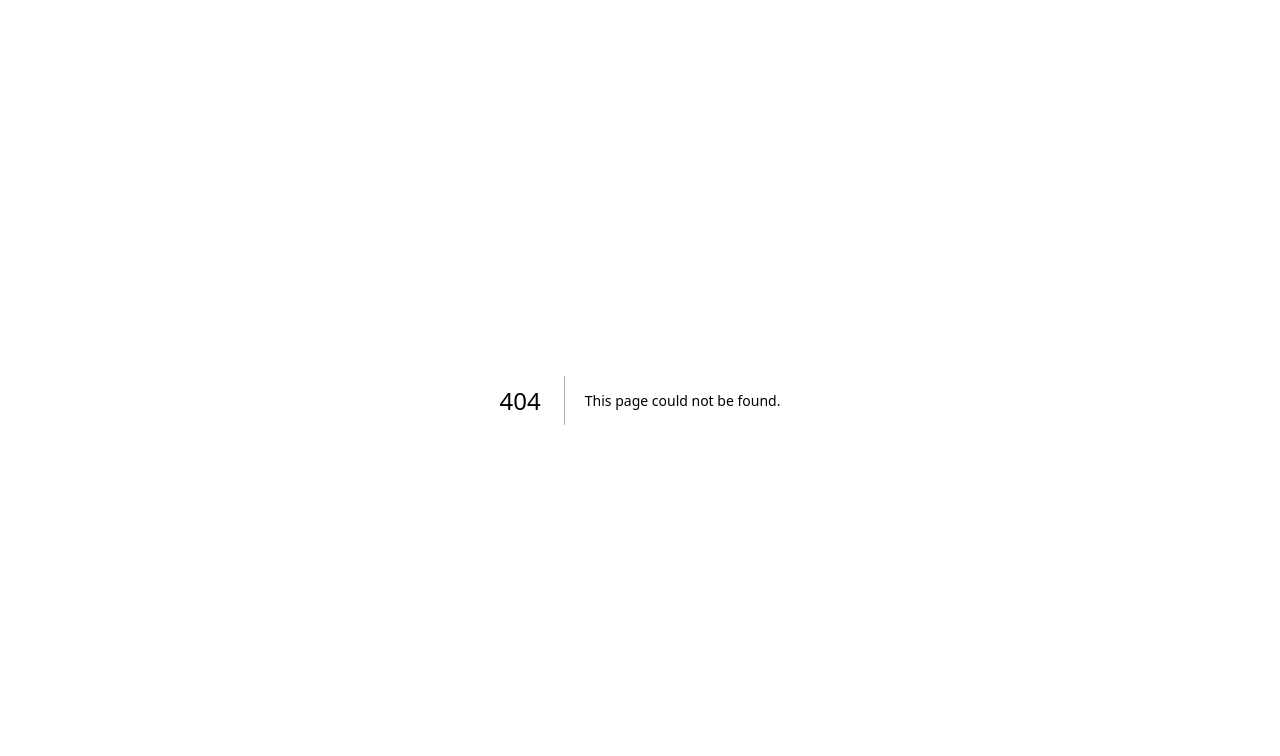
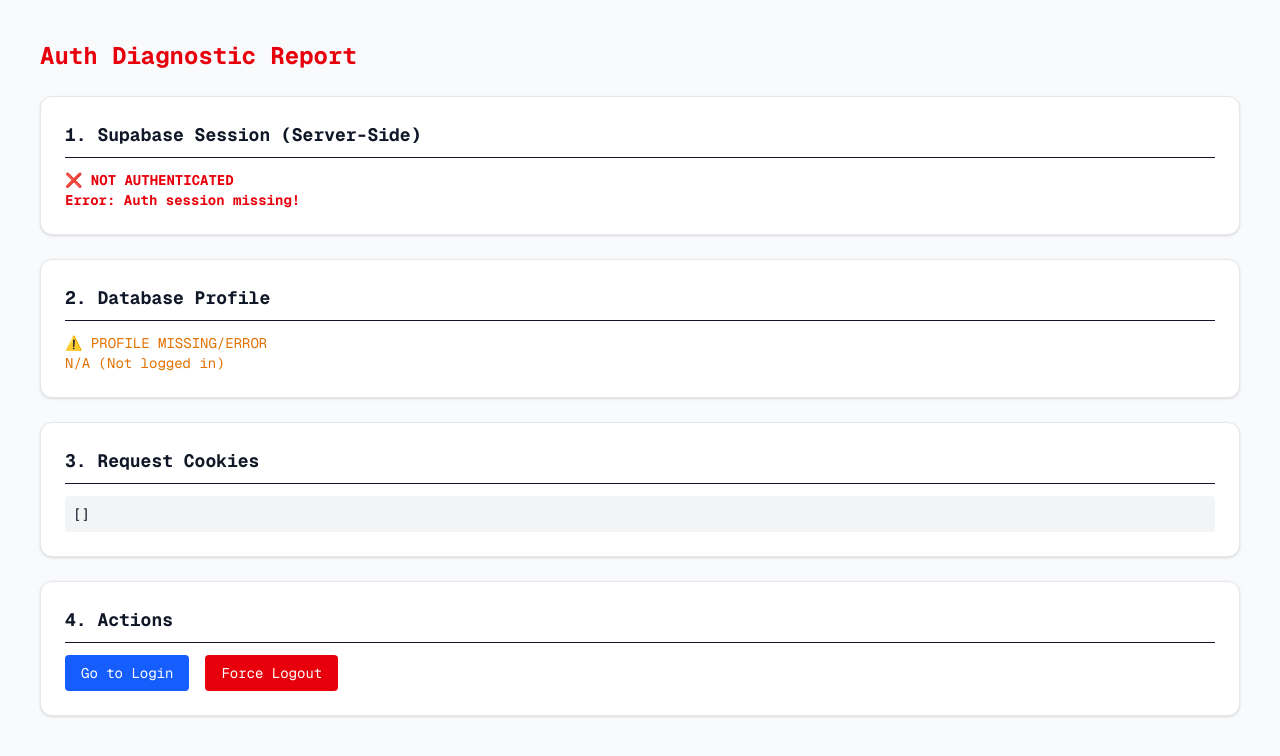
Before and after one commit to tissetyo/golf-one, a Next.js app: page /debug-auth in a window 1280 px wide. Before the commit this address had no page. Shown: the top 756 px of the page. Built offline with nearby package versions, Linux system fonts and the light colour scheme; no server answers.

Commit message:
chore: add debug-auth diagnostic page

```diff
--- /dev/null
+++ b/src/app/debug-auth/page.tsx
@@ -0,0 +1,107 @@
+/**
+ * Debug Auth Page
+ *
+ * A raw diagnostic page to check server-side session state.
+ * NO REDIRECTS allowed here.
+ */
+
+import { createClient } from '@/lib/supabase/server';
+import { headers, cookies } from 'next/headers';
+
+export const dynamic = 'force-dynamic';
+
+export default async function DebugAuthPage() {
+    const supabase = await createClient();
+    const cookieStore = await cookies();
+    const headerList = await headers();
+
+    // 1. Check User
+    const { data: { user }, error: authError } = await supabase.auth.getUser();
+
+    // 2. Check Profile (if user exists)
+    let profile = null;
+    let profileError = null;
+    if (user) {
+        const result = await supabase
+            .from('profiles')
+            .select('*')
+            .eq('id', user.id)
+            .single();
+        profile = result.data;
+        profileError = result.error;
+    }
+
+    // 3. Cookie Inspection (Safe logging)
+    const allCookies = cookieStore.getAll().map(c => ({ name: c.name, size: c.value.length }));
+
+    return (
+        <div className="min-h-screen p-10 bg-gray-50 text-gray-900 font-mono text-sm overflow-auto">
+            <h1 className="text-2xl font-bold mb-6 text-red-600">Auth Diagnostic Report</h1>
+
+            <div className="grid gap-6">
+                {/* Session Status */}
+                <Section title="1. Supabase Session (Server-Side)">
+                    {user ? (
+                        <div className="text-emerald-600 font-bold">
+                            ✅ AUTHENTICATED<br />
+                            ID: {user.id}<br />
+                            Email: {user.email}<br />
+                            Role (Auth): {user.role}
+                        </div>
+                    ) : (
+                        <div className="text-red-600 font-bold">
+                            ❌ NOT AUTHENTICATED<br />
+                            Error: {authError?.message || 'No session found'}
+                        </div>
+                    )}
+                </Section>
+
+                {/* Profile Status */}
+                <Section title="2. Database Profile">
+                    {profile ? (
+                        <div className="text-blue-600">
+                            ✅ PROFILE FOUND<br />
+                            Role: {profile.role}<br />
+                            Name: {profile.full_name}
+                        </div>
+                    ) : (
+                        <div className="text-amber-600">
+                            ⚠️ PROFILE MISSING/ERROR<br />
+                            {user ? `Error: ${profileError?.message || 'Not found'}` : 'N/A (Not logged in)'}
+                        </div>
+                    )}
+                </Section>
+
+                {/* Cookie Status */}
+                <Section title="3. Request Cookies">
+                    <pre className="bg-gray-100 p-2 rounded">
+                        {JSON.stringify(allCookies, null, 2)}
+                    </pre>
+                </Section>
+
+                {/* Debug Actions */}
+                <Section title="4. Actions">
+                    <div className="flex gap-4">
+                        <a href="/login" className="px-4 py-2 bg-blue-600 text-white rounded hover:bg-blue-700">
+                            Go to Login
+                        </a>
+                        <form action="/auth/logout" method="post">
+                            <button className="px-4 py-2 bg-red-600 text-white rounded hover:bg-red-700">
+                                Force Logout
+                            </button>
+                        </form>
+                    </div>
+                </Section>
+            </div>
+        </div>
+    );
+}
+
+function Section({ title, children }: { title: string, children: React.ReactNode }) {
+    return (
+        <div className="bg-white p-6 rounded-xl border border-gray-200 shadow-sm">
+            <h2 className="text-lg font-bold mb-3 border-b pb-2">{title}</h2>
+            {children}
+        </div>
+    );
+}
```
